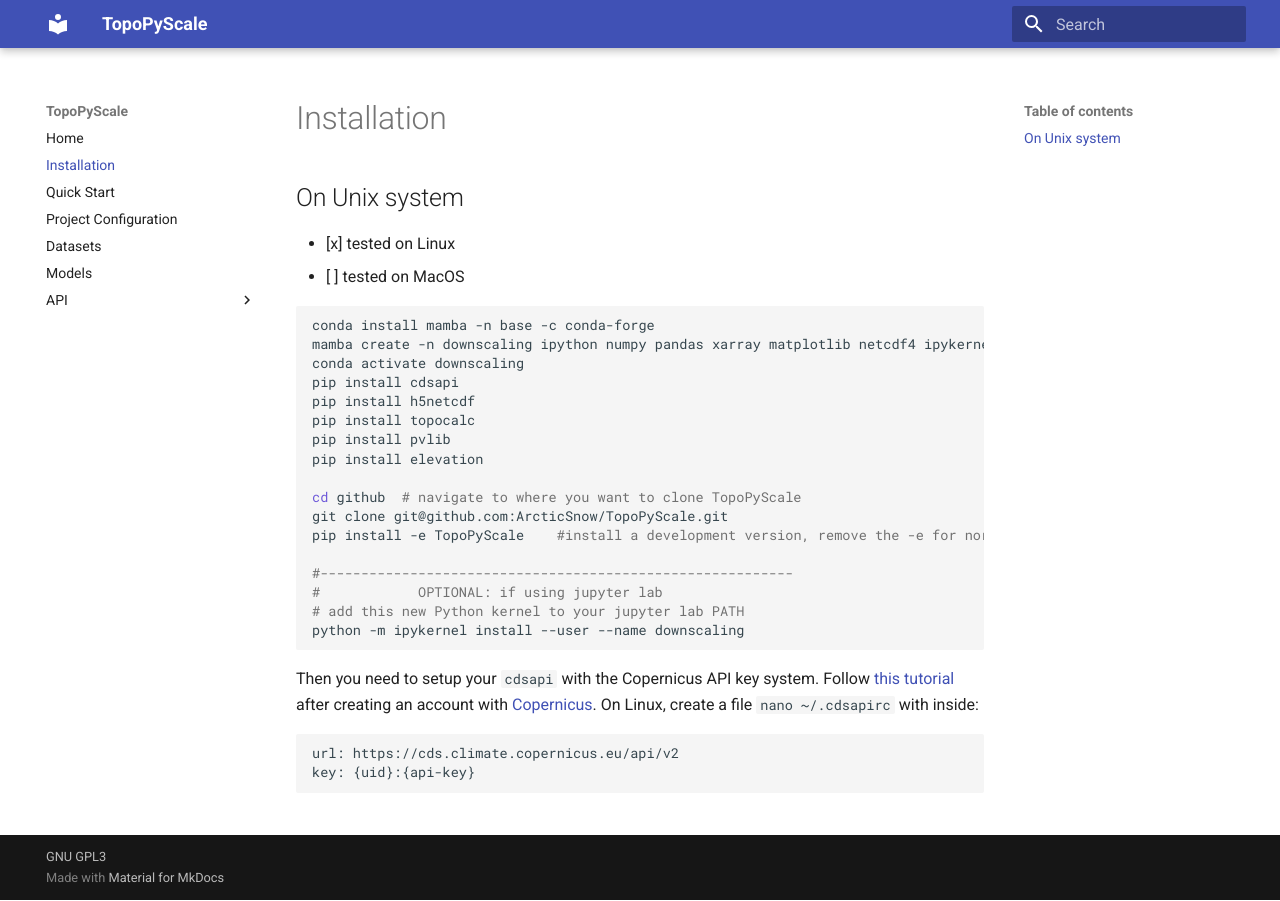
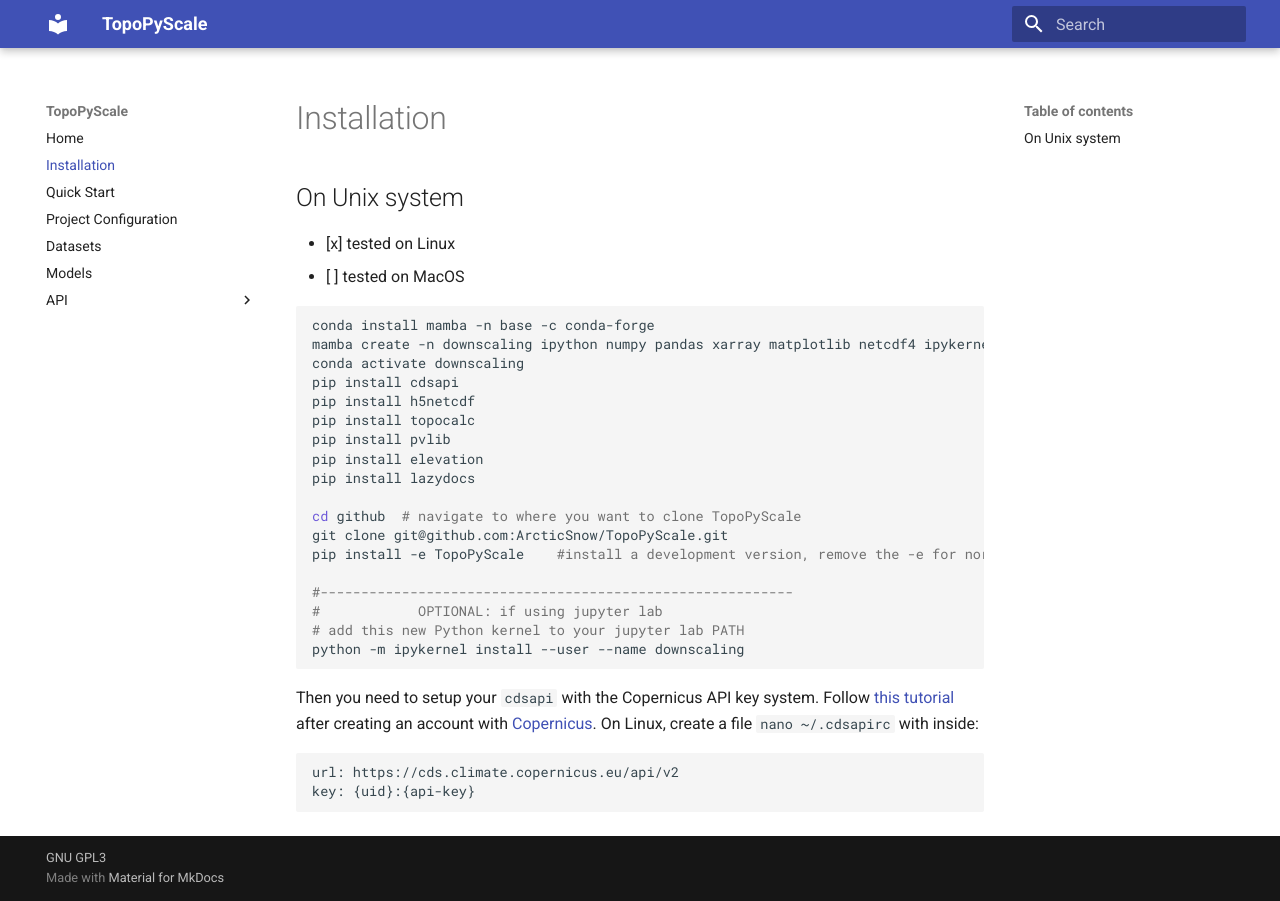
Before and after one commit to ArcticSnow/TopoPyScale_Documentation, an MkDocs documentation site: the page built from docs/instal.md, in a window 1280 px wide. Built offline with MkDocs 1.6.1 and Material for MkDocs 9.7.7, drawn with Linux system fonts in a browser that asks for light colours.

Commit message:
updated install for lazydocs

```diff
--- a/docs/instal.md
+++ b/docs/instal.md
@@ -14,6 +14,7 @@
 pip install topocalc
 pip install pvlib
 pip install elevation
+pip install lazydocs
 
 cd github  # navigate to where you want to clone TopoPyScale
 git clone git@github.com:ArcticSnow/TopoPyScale.git
```
